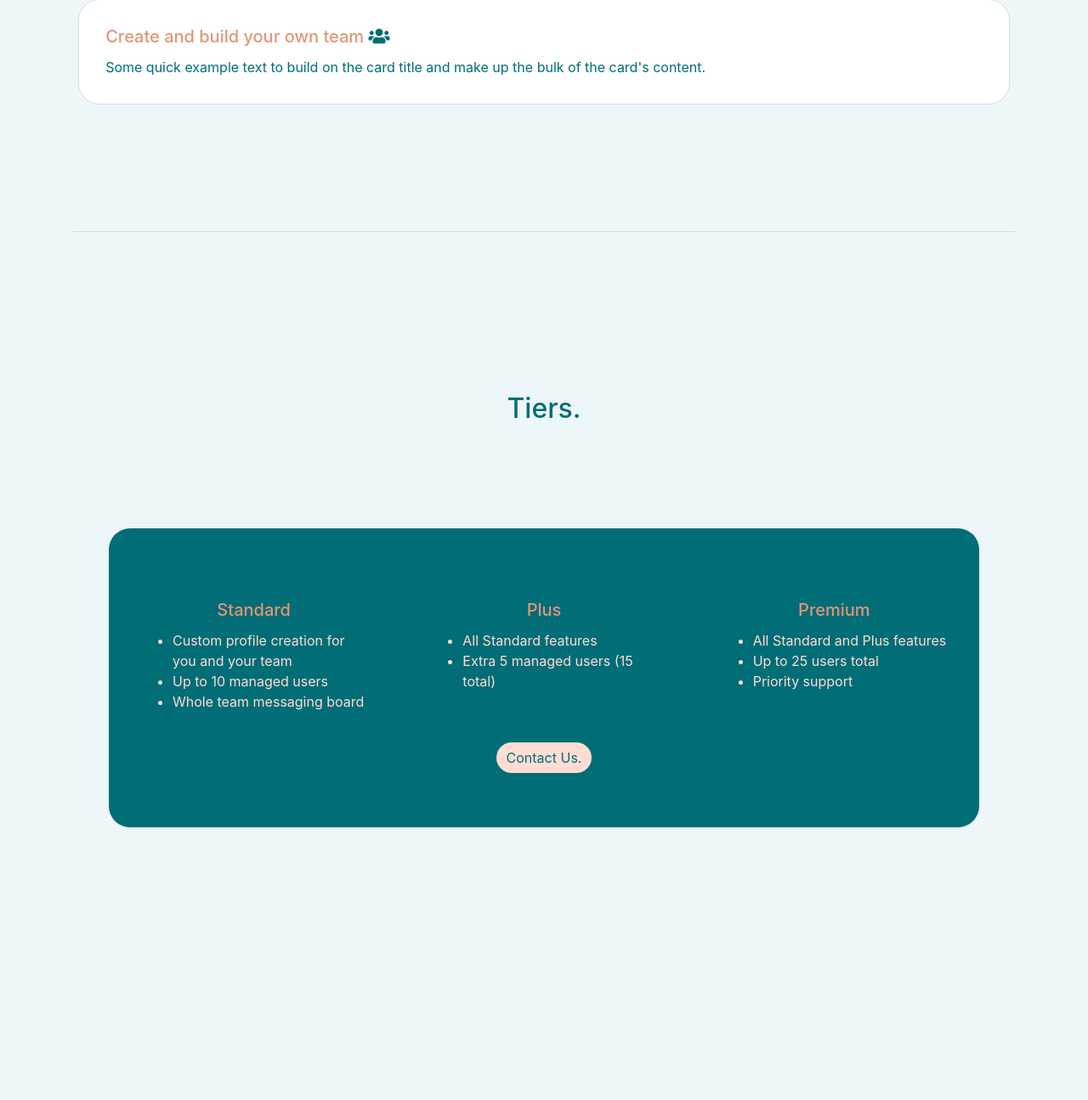
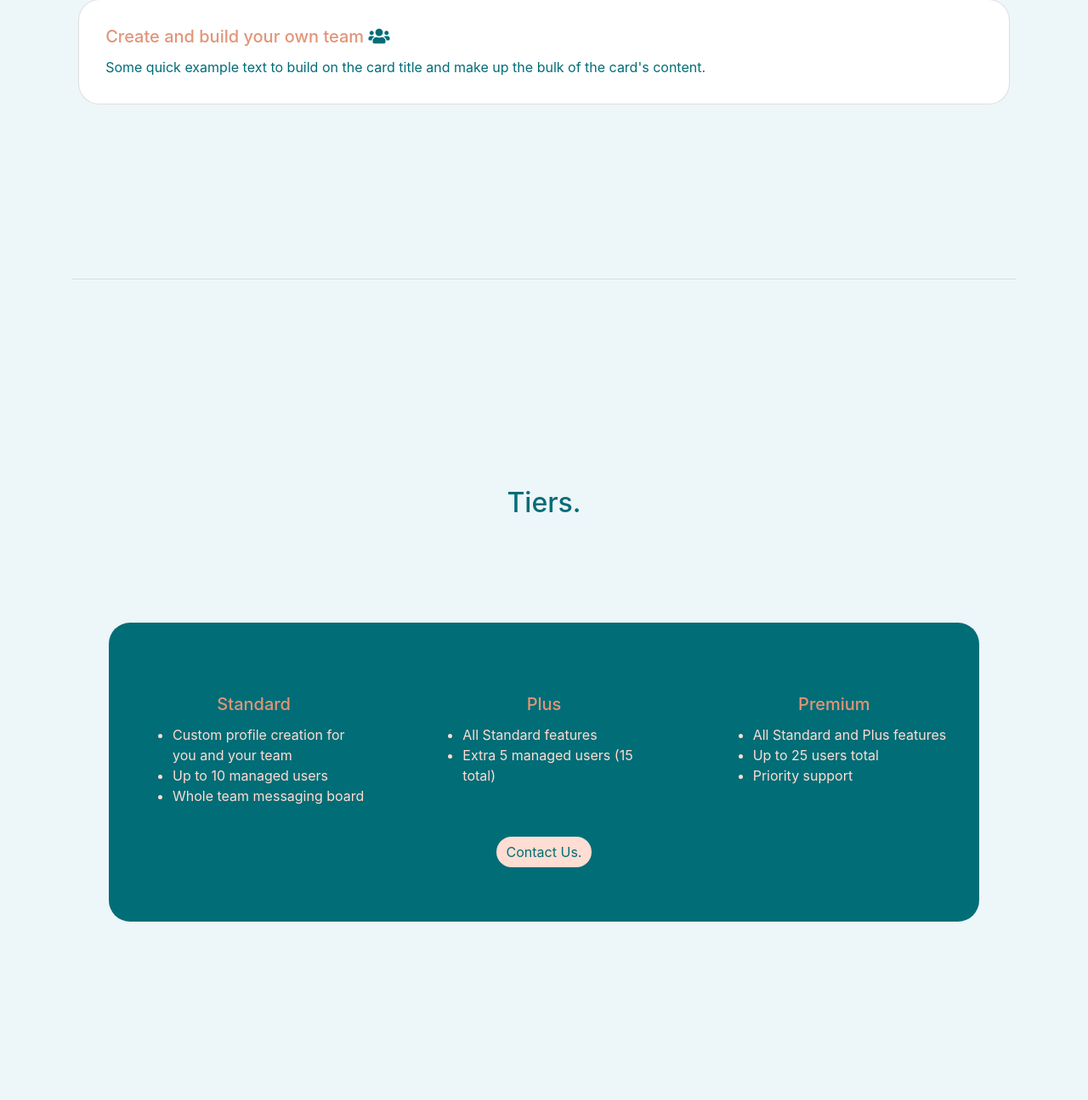
Before and after one commit to owebster/MS3-Tiny_Schedule, a Flask app: page / in a window 1280 px wide. Shown: the part 1591-2886 px from the top of the page at 85% size. Before the commit the page ends 2565 px from the top, so only its background shows below. Run offline with Flask 2, Linux system fonts and the light colour scheme; some libraries are stand-ins or nearby versions.

Commit message:
adjust css for home.html

```diff
--- a/static/css/style.css
+++ b/static/css/style.css
@@ -66,7 +66,7 @@ body {
 
 #main-features {
     margin-top: 5%;
-    margin-bottom: 5%;
+    margin-bottom: 10%;
     padding-top: 10%;
     padding-bottom: 15%;
     height: 100vh;
@@ -172,7 +172,7 @@ body {
 
 /* Pricing section */
 #pricing {
-    margin-top: 5%;
+    margin-top: 10%;
     margin-bottom: 5%;
     padding-top: 10%;
     padding-bottom: 15%;
```
